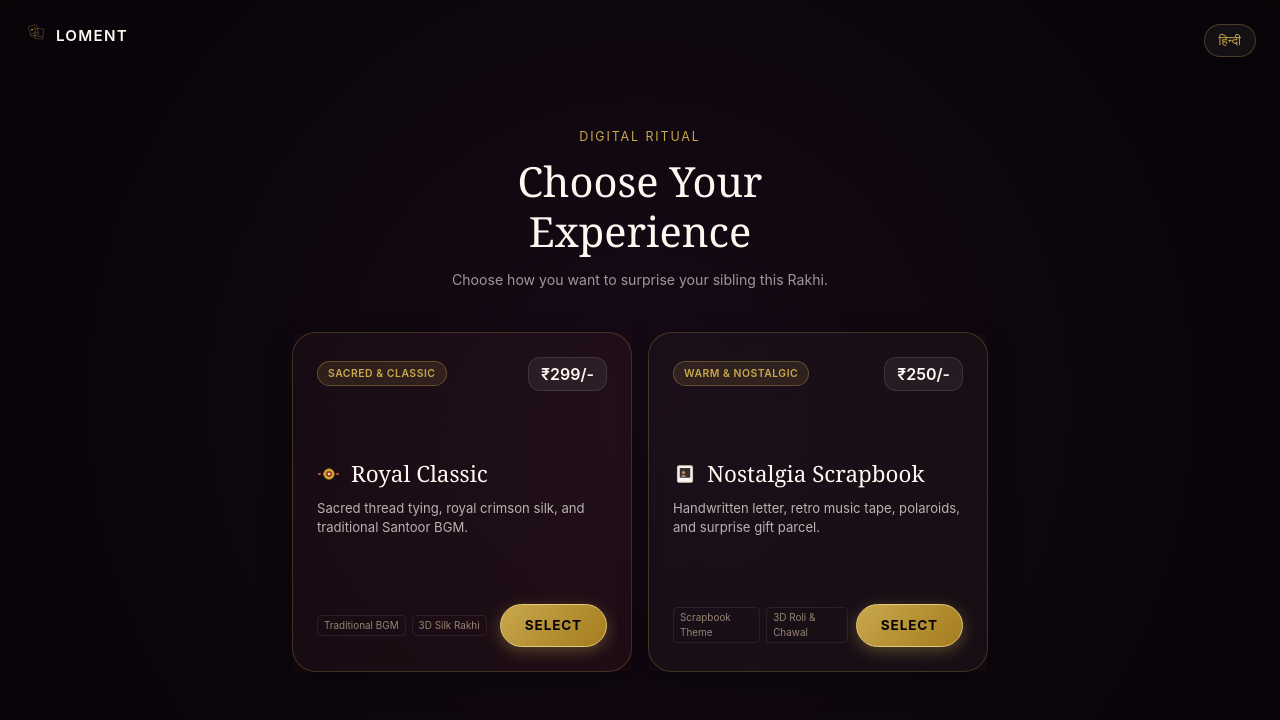
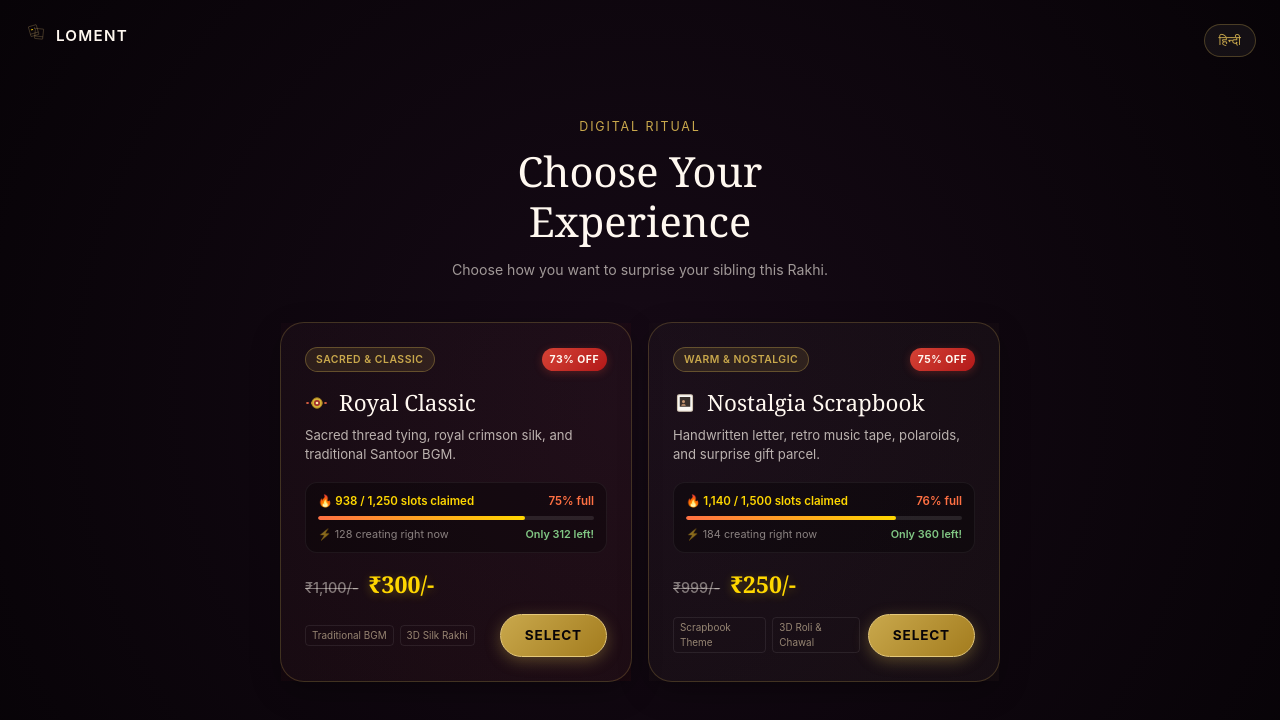
Before and after one commit to jnmansi01-crypto/rakhi, a Next.js app: page /select in a window 1280 px wide. Shown: the top 720 px of the page. Built offline with nearby package versions, Linux system fonts and the light colour scheme; a web font is replaced by a local one.

Commit message:
feat(select): add 24h countdown timer, dual-pricing, 45-min dynamic slot reduction, and clean SELECT button text

```diff
--- a/src/app/select/page.tsx
+++ b/src/app/select/page.tsx
@@ -17,12 +17,72 @@ export default function SelectTemplatePage() {
 
   const [previewTab, setPreviewTab] = useState<'sibling' | 'creation'>('sibling');
 
+  // ── 24-Hour Offer Countdown Timer ────────────────────────────
+  const [timeLeft, setTimeLeft] = useState<{ hours: number; minutes: number; seconds: number }>({
+    hours: 23,
+    minutes: 54,
+    seconds: 12,
+  });
+
   useEffect(() => {
-    document.body.classList.add('sender-flow');
-    return () => {
-      document.body.classList.remove('sender-flow');
+    let endTime: number;
+    const stored = typeof window !== 'undefined' ? localStorage.getItem('loment_select_offer_end_time') : null;
+    if (stored) {
+      endTime = parseInt(stored, 10);
+    } else {
+      endTime = Date.now() + (23 * 3600 + 54 * 60 + 12) * 1000;
+      if (typeof window !== 'undefined') {
+        localStorage.setItem('loment_select_offer_end_time', endTime.toString());
+      }
+    }
+
+    const interval = setInterval(() => {
+      const diff = Math.max(0, Math.floor((endTime - Date.now()) / 1000));
+      const hours = Math.floor(diff / 3600);
+      const minutes = Math.floor((diff % 3600) / 60);
+      const seconds = diff % 60;
+      setTimeLeft({ hours, minutes, seconds });
+    }, 1000);
+
+    return () => clearInterval(interval);
+  }, []);
+
+  // ── Dynamic Slot Claim Reduction (Every 45 mins) ───────────────
+  const [claimOffset, setClaimOffset] = useState(0);
+
+  useEffect(() => {
+    let startTime: number;
+    const stored = typeof window !== 'undefined' ? localStorage.getItem('loment_slot_claim_start_time') : null;
+    if (stored) {
+      startTime = parseInt(stored, 10);
+    } else {
+      startTime = Date.now();
+      if (typeof window !== 'undefined') {
+        localStorage.setItem('loment_slot_claim_start_time', startTime.toString());
+      }
+    }
+
+    const updateOffset = () => {
+      const elapsedMs = Math.max(0, Date.now() - startTime);
+      // Calculate how many 45-minute blocks have passed
+      const blocks45Mins = Math.floor(elapsedMs / (45 * 60 * 1000));
+      // For each 45 min block, 4 additional slots are claimed
+      setClaimOffset(blocks45Mins * 4);
     };
+
+    updateOffset();
+    const interval = setInterval(updateOffset, 60000);
+    return () => clearInterval(interval);
   }, []);
+
+  // Compute dynamic slot counts
+  const t1ClaimedNum = Math.min(1243, 938 + claimOffset);
+  const t1RemainingNum = Math.max(7, 1250 - t1ClaimedNum);
+  const t1PercentNum = Math.min(99, Math.round((t1ClaimedNum / 1250) * 100));
+
+  const t2ClaimedNum = Math.min(1493, 1140 + claimOffset);
+  const t2RemainingNum = Math.max(7, 1500 - t2ClaimedNum);
+  const t2PercentNum = Math.min(99, Math.round((t2ClaimedNum / 1500) * 100));
 
   const templates = [
     {
@@ -32,7 +92,14 @@ export default function SelectTemplatePage() {
       visual: 'linear-gradient(135deg, #4a1525 0%, #8a1c14 100%)',
       glowColor: 'rgba(232, 117, 26, 0.45)', // orange-gold glow
       badge: locale === 'hi' ? 'क्लासिक' : 'Sacred & Classic',
-      price: '299',
+      originalPrice: '1,100',
+      price: '300',
+      discount: '73% OFF',
+      claimedSlots: t1ClaimedNum.toLocaleString(),
+      totalSlots: '1,250',
+      claimedPercent: `${t1PercentNum}%`,
+      remainingSlots: t1RemainingNum.toLocaleString(),
+      activeUsers: '128',
       features: locale === 'hi' ? ['पारंपरिक संगीत', '3D रेशमी राखी'] : ['Traditional BGM', '3D Silk Rakhi'],
       previewUrl: '/gift/demo-royal?preview=true&template=rakhi-2025',
     },
@@ -43,7 +110,14 @@ export default function SelectTemplatePage() {
       visual: 'linear-gradient(135deg, #2b1f1d 0%, #5c4033 100%)',
       glowColor: 'rgba(199, 151, 116, 0.45)', // cardstock wood glow
       badge: locale === 'hi' ? 'यादें' : 'Warm & Nostalgic',
+      originalPrice: '999',
       price: '250',
+      discount: '75% OFF',
+      claimedSlots: t2ClaimedNum.toLocaleString(),
+      totalSlots: '1,500',
+      claimedPercent: `${t2PercentNum}%`,
+      remainingSlots: t2RemainingNum.toLocaleString(),
+      activeUsers: '184',
       features: locale === 'hi' ? ['स्क्रैपबुक डायरी', 'रोली चावल अक्षत'] : ['Scrapbook Theme', '3D Roli & Chawal'],
       previewUrl: '/gift/demo-scrapbook?preview=true&template=template-02',
     }
@@ -248,24 +322,6 @@ export default function SelectTemplatePage() {
               visibility: visible !important;
               opacity: 1 !important;
             }
-            .template-cta-btn-preview {
-              flex: 1 !important;
-              padding: 12px 14px !important;
-              font-size: 0.85rem !important;
-              background: rgba(201,168,76,0.15) !important;
-              color: #C9A84C !important;
-              border: 1px solid rgba(201,168,76,0.5) !important;
-              border-radius: 12px !important;
-            }
-            .template-cta-btn-select {
-              flex: 1.2 !important;
-              padding: 12px 16px !important;
-              font-size: 0.85rem !important;
-              background: linear-gradient(135deg, #C9A84C 0%, #A37C1E 100%) !important;
-              color: #080408 !important;
-              border: 1px solid #E5C97A !important;
-              border-radius: 12px !important;
-            }
           }
         ` }} />
         {templates.map((tpl, i) => {
@@ -283,8 +339,7 @@ export default function SelectTemplatePage() {
               onClick={() => handleSelect(tpl.id)}
               style={{
                 flex: '1 1 0px',
-                maxWidth: 340,
-                aspectRatio: '1/1',
+                maxWidth: 360,
                 background: 'rgba(255,255,255,0.02)',
                 border: isHovered
                   ? `1.5px solid ${tpl.glowColor}`
@@ -312,7 +367,7 @@ export default function SelectTemplatePage() {
                 zIndex: 0,
               }} />
 
-              {/* Upper Header Row */}
+              {/* Upper Header Row: Badge & Discount Pill */}
               <div style={{ zIndex: 2, display: 'flex', justifyContent: 'space-between', alignItems: 'center', width: '100%' }}>
                 <span className="template-badge" style={{
                   background: 'rgba(201,168,76,0.12)',
@@ -328,28 +383,28 @@ export default function SelectTemplatePage() {
                   {tpl.badge}
                 </span>
 
-                {/* Price display tag */}
-                <span className="template-price" style={{
-                  fontFamily: 'var(--font-sans)',
-                  fontSize: '1rem',
-                  fontWeight: 600,
+                {/* Save Discount Badge */}
+                <span style={{
+                  background: 'linear-gradient(135deg, #d44235, #b31919)',
                   color: '#FFF8F0',
-                  background: 'rgba(255,255,255,0.06)',
-                  padding: '4px 12px',
-                  borderRadius: 12,
-                  border: '1px solid rgba(255,255,255,0.1)',
+                  fontSize: '0.65rem',
+                  fontWeight: 700,
+                  padding: '4px 8px',
+                  borderRadius: 20,
+                  boxShadow: '0 2px 8px rgba(212,66,53,0.3)',
+                  letterSpacing: '0.05em',
                 }}>
-                  ₹{tpl.price}/-
+                  {tpl.discount}
                 </span>
               </div>
 
               {/* Title & Description */}
-              <div style={{ zIndex: 2, margin: '16px 0' }}>
+              <div style={{ zIndex: 2, margin: '14px 0 8px 0' }}>
                 <h2 className="template-title" style={{
                   fontFamily: 'Georgia, serif',
                   fontSize: '1.4rem',
                   fontWeight: 400,
-                  marginBottom: 8,
+                  marginBottom: 6,
                   display: 'flex', alignItems: 'center', gap: 10,
                 }}>
                   {getSelectPageIcon(tpl.id)} {tpl.name}
@@ -359,9 +414,57 @@ export default function SelectTemplatePage() {
                   fontSize: '0.82rem',
                   color: 'rgba(255,248,240,0.7)',
                   lineHeight: 1.45,
+                  margin: 0,
                 }}>
                   {tpl.desc}
                 </p>
+              </div>
+
+              {/* Urgency Progress Meter & Live Visitors */}
+              <div style={{
+                zIndex: 2,
+                background: 'rgba(0,0,0,0.3)',
+                border: '1px solid rgba(255,255,255,0.06)',
+                borderRadius: 12,
+                padding: '10px 12px',
+                margin: '10px 0',
+                display: 'flex',
+                flexDirection: 'column',
+                gap: 6,
+              }}>
+                <div style={{ display: 'flex', justifyContent: 'space-between', fontSize: '0.72rem', color: '#ffd700', fontWeight: 600 }}>
+                  <span>🔥 {tpl.claimedSlots} / {tpl.totalSlots} slots claimed</span>
+                  <span style={{ color: '#ff7043' }}>{tpl.claimedPercent} full</span>
+                </div>
+                {/* Progress Bar */}
+                <div style={{ width: '100%', height: 4, background: 'rgba(255,255,255,0.1)', borderRadius: 2, overflow: 'hidden' }}>
+                  <div style={{ width: tpl.claimedPercent, height: '100%', background: 'linear-gradient(90deg, #ff7043, #ffd700)', borderRadius: 2 }} />
+                </div>
+                <div style={{ display: 'flex', justifyContent: 'space-between', fontSize: '0.68rem', color: 'rgba(255,248,240,0.5)' }}>
+                  <span>⚡ {tpl.activeUsers} creating right now</span>
+                  <span style={{ color: '#81c784', fontWeight: 600 }}>Only {tpl.remainingSlots} left!</span>
+                </div>
+              </div>
+
+              {/* Price Display Block */}
+              <div style={{ zIndex: 2, display: 'flex', alignItems: 'baseline', gap: 10, margin: '4px 0 12px 0' }}>
+                <span style={{
+                  fontSize: '0.9rem',
+                  color: 'rgba(255,248,240,0.45)',
+                  textDecoration: 'line-through',
+                  fontWeight: 500,
+                }}>
+                  ₹{tpl.originalPrice}/-
+                </span>
+                <span style={{
+                  fontSize: '1.45rem',
+                  fontWeight: 700,
+                  color: '#ffd700',
+                  textShadow: '0 2px 10px rgba(255,215,0,0.3)',
+                  fontFamily: 'Georgia, serif',
+                }}>
+                  ₹{tpl.price}/-
+                </span>
               </div>
 
               {/* Footer row with highlights / interactive select button */}
@@ -400,7 +503,7 @@ export default function SelectTemplatePage() {
                       transition: 'all 0.2s ease',
                     }}
                   >
-                    {locale === 'hi' ? 'चुनें' : 'Select'}
+                    {locale === 'hi' ? 'चुनें' : 'SELECT'}
                   </motion.button>
                 </div>
               </div>
```
